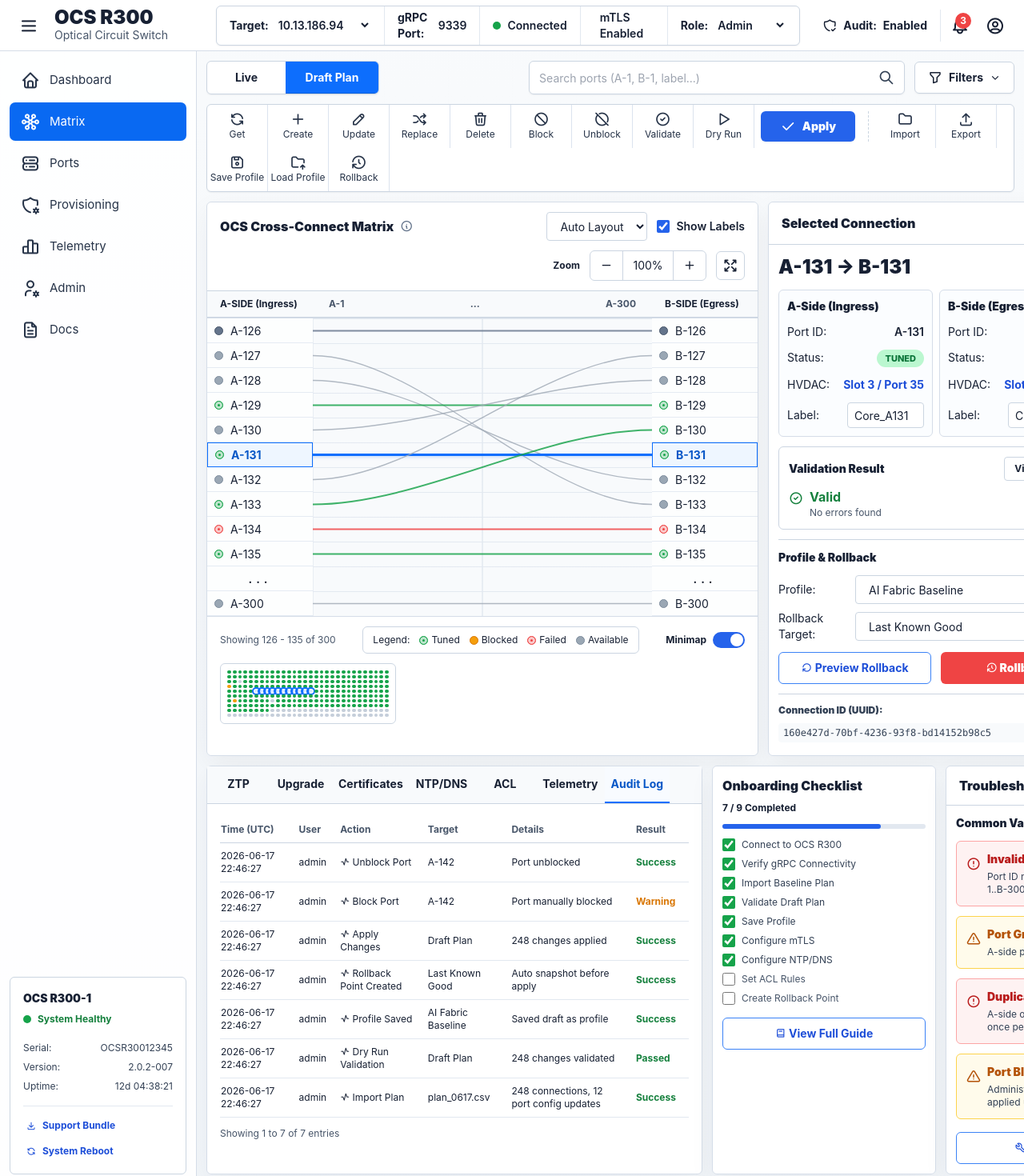
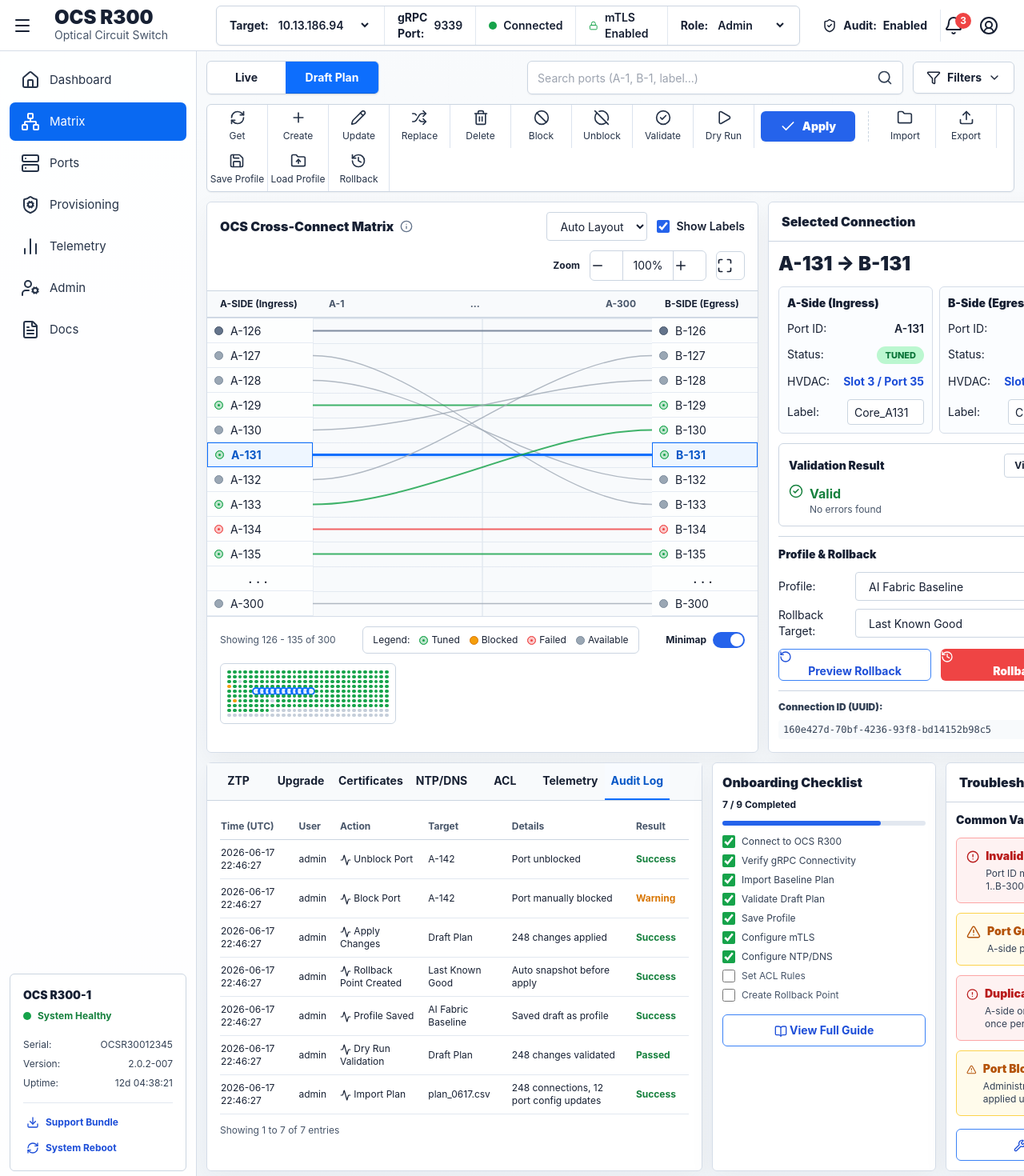
Before and after one commit to manaskottakota-lumentum/OCS_R300_GUI, a React (Vite) app: page / in a window 1280 px wide. Shown: the top 1470 px of the page at 80% size. Built offline with nearby package versions, Linux system fonts and the light colour scheme.

Commit message:
Replace webfont icons with SVG icons

```diff
--- a/index.html
+++ b/index.html
@@ -5,10 +5,6 @@
     <meta name="viewport" content="width=device-width, initial-scale=1.0" />
     <title>OCS R300 Management Console</title>
     <script src="https://cdn.tailwindcss.com"></script>
-    <link
-      rel="stylesheet"
-      href="https://cdn.jsdelivr.net/npm/@tabler/icons-webfont@latest/dist/tabler-icons.min.css"
-    />
   </head>
   <body>
     <div id="root"></div>
--- a/src/App.jsx
+++ b/src/App.jsx
@@ -1,5 +1,6 @@
 import { portNumber } from "./ocsModel.js";
 import { InspectorPanel } from "./components/InspectorPanel.jsx";
+import { Icon } from "./components/Icon.jsx";
 import { MatrixPanel } from "./components/MatrixPanel.jsx";
 import { Sidebar } from "./components/Sidebar.jsx";
 import { TopBar } from "./components/TopBar.jsx";
@@ -40,30 +41,30 @@ export default function App() {
                 if (number >= 1 && number <= 300) patch({ centerPort: number });
               }}
             />
-            <i className="ti ti-search text-xl text-slate-700" />
+            <Icon name="search" className="text-slate-700" size={20} />
           </div>
           <button className="inline-flex h-10 items-center gap-2 rounded-md border border-slate-300 bg-white px-4 text-sm font-bold shadow-sm hover:bg-slate-50">
-            <i className="ti ti-filter text-lg" />
+            <Icon name="filter" size={18} />
             Filters
-            <i className="ti ti-chevron-down" />
+            <Icon name="chevronDown" size={16} />
           </button>
         </section>
 
         <section className="mb-3 flex flex-wrap overflow-hidden rounded-md border border-slate-300 bg-white shadow-sm">
           {[
-            ["ti-refresh", "Get", actions.getConnections],
-            ["ti-plus", "Create", actions.createConnection],
-            ["ti-pencil", "Update", actions.updateSelectedConnection],
-            ["ti-switch-3", "Replace", actions.replaceDraft],
-            ["ti-trash", "Delete", actions.deleteSelected],
-            ["ti-ban", "Block", actions.blockSelected],
-            ["ti-circle-off", "Unblock", actions.unblockSelected],
-            ["ti-circle-check", "Validate", actions.validatePlan],
-            ["ti-player-play", "Dry Run", actions.dryRun],
+            ["refresh", "Get", actions.getConnections],
+            ["plus", "Create", actions.createConnection],
+            ["pencil", "Update", actions.updateSelectedConnection],
+            ["switch", "Replace", actions.replaceDraft],
+            ["trash", "Delete", actions.deleteSelected],
+            ["ban", "Block", actions.blockSelected],
+            ["circleOff", "Unblock", actions.unblockSelected],
+            ["circleCheck", "Validate", actions.validatePlan],
+            ["play", "Dry Run", actions.dryRun],
           ].map(([icon, label, onClick]) => (
             <button key={label} className="toolbar-button" onClick={onClick}>
               <span>
-                <i className={`ti ${icon}`} />
+                <Icon name={icon} className="mx-auto mb-1" size={20} />
                 {label}
               </span>
             </button>
@@ -72,20 +73,20 @@ export default function App() {
             className="m-2 inline-flex h-[38px] min-w-[118px] items-center justify-center gap-2 rounded-md bg-blue-600 px-4 text-sm font-black text-white shadow-sm hover:bg-blue-700"
             onClick={actions.applyChanges}
           >
-            <i className="ti ti-check text-xl" />
+            <Icon name="check" size={20} />
             Apply
           </button>
           <div className="mx-2 my-2 w-px border-l border-dashed border-slate-300" />
           {[
-            ["ti-folder", "Import", actions.getConnections],
-            ["ti-upload", "Export", () => window.alert("Export will move to backend/download handling later.")],
-            ["ti-device-floppy", "Save Profile", actions.saveProfile],
-            ["ti-folder-up", "Load Profile", actions.loadProfile],
-            ["ti-history", "Rollback", actions.rollback],
+            ["folder", "Import", actions.getConnections],
+            ["upload", "Export", () => window.alert("Export will move to backend/download handling later.")],
+            ["save", "Save Profile", actions.saveProfile],
+            ["folderUp", "Load Profile", actions.loadProfile],
+            ["history", "Rollback", actions.rollback],
           ].map(([icon, label, onClick]) => (
             <button key={label} className="toolbar-button" onClick={onClick}>
               <span>
-                <i className={`ti ${icon}`} />
+                <Icon name={icon} className="mx-auto mb-1" size={20} />
                 {label}
               </span>
             </button>
@@ -115,14 +116,14 @@ export default function App() {
         </div>
         {appState.dryRun.passed && (
           <div className="mx-4 mt-3 flex items-center gap-3 rounded-md border border-green-300 bg-green-50 px-4 py-3">
-            <i className="ti ti-circle-check-filled text-2xl text-green-600" />
+            <Icon name="circleCheckFilled" className="text-green-600" size={24} />
             <div className="mr-auto text-base font-black">Dry run passed: {appState.dryRun.count} changes ready to apply</div>
             <button className="inline-flex h-9 items-center gap-2 rounded-md bg-blue-600 px-5 text-sm font-bold text-white hover:bg-blue-700" onClick={actions.applyChanges}>
-              <i className="ti ti-check" />
+              <Icon name="check" size={18} />
               Apply
             </button>
             <button className="inline-flex h-9 items-center gap-2 rounded-md border border-slate-300 bg-white px-5 text-sm font-bold hover:bg-slate-50" onClick={() => patch({ dryRun: { passed: false, count: 0 } })}>
-              <i className="ti ti-x" />
+              <Icon name="x" size={18} />
               Cancel
             </button>
           </div>
--- /dev/null
+++ b/src/components/Icon.jsx
@@ -0,0 +1,56 @@
+import * as Lucide from "lucide-react";
+
+const ICONS = {
+  activity: Lucide.Activity,
+  alertCircle: Lucide.CircleAlert,
+  alertTriangle: Lucide.TriangleAlert,
+  arrowsMaximize: Lucide.Maximize,
+  ban: Lucide.Ban,
+  bell: Lucide.Bell,
+  book: Lucide.BookOpen,
+  chart: Lucide.ChartColumn,
+  check: Lucide.Check,
+  chevronDown: Lucide.ChevronDown,
+  chevronUp: Lucide.ChevronUp,
+  circleCheck: Lucide.CircleCheck,
+  circleCheckFilled: Lucide.CircleCheck,
+  circleOff: Lucide.CircleOff,
+  copy: Lucide.Copy,
+  docs: Lucide.FileText,
+  download: Lucide.Download,
+  fileText: Lucide.FileText,
+  filter: Lucide.Filter,
+  folder: Lucide.Folder,
+  folderUp: Lucide.FolderUp,
+  history: Lucide.History,
+  home: Lucide.Home,
+  info: Lucide.Info,
+  lock: Lucide.Lock,
+  lockCheck: Lucide.LockKeyhole,
+  matrix: Lucide.Network,
+  menu: Lucide.Menu,
+  minus: Lucide.Minus,
+  pencil: Lucide.Pencil,
+  play: Lucide.Play,
+  plus: Lucide.Plus,
+  ports: Lucide.Server,
+  provisioning: Lucide.ShieldCog,
+  refresh: Lucide.RefreshCw,
+  rollbackPreview: Lucide.RotateCcw,
+  save: Lucide.Save,
+  search: Lucide.Search,
+  shieldCheck: Lucide.ShieldCheck,
+  switch: Lucide.Shuffle,
+  telemetry: Lucide.ChartNoAxesColumn,
+  tool: Lucide.Wrench,
+  trash: Lucide.Trash2,
+  upload: Lucide.Upload,
+  userCircle: Lucide.CircleUserRound,
+  userCog: Lucide.UserCog,
+  x: Lucide.X,
+};
+
+export function Icon({ name, className = "", size = 18, strokeWidth = 2 }) {
+  const Component = ICONS[name] || Lucide.Square;
+  return <Component aria-hidden="true" className={className} size={size} strokeWidth={strokeWidth} />;
+}
--- a/src/components/InspectorPanel.jsx
+++ b/src/components/InspectorPanel.jsx
@@ -1,4 +1,5 @@
 import { STATUS_LABELS, hvdac, statusForPort, validateSnapshot } from "../ocsModel.js";
+import { Icon } from "./Icon.jsx";
 
 function SelectedBadge({ status }) {
   return <span className={`badge ${status}`}>{STATUS_LABELS[status] || status}</span>;
@@ -57,7 +58,7 @@ export function InspectorPanel({
       <div className="flex items-center border-b border-slate-300 px-4 py-3">
         <h2 className="mr-auto text-base font-black">Selected Connection</h2>
         <button title="Collapse inspector">
-          <i className="ti ti-chevron-up text-xl" />
+          <Icon name="chevronUp" size={20} />
         </button>
       </div>
 
@@ -95,7 +96,7 @@ export function InspectorPanel({
           </div>
           {errors.length ? (
             <div className="flex items-start gap-2 text-red-700">
-              <i className="ti ti-alert-circle text-lg" />
+              <Icon name="alertCircle" size={18} />
               <div>
                 <div className="font-bold">
                   {errors.length} error{errors.length === 1 ? "" : "s"} found
@@ -105,7 +106,7 @@ export function InspectorPanel({
             </div>
           ) : (
             <div className="flex items-start gap-2 text-green-700">
-              <i className="ti ti-circle-check text-lg" />
+              <Icon name="circleCheck" size={18} />
               <div>
                 <div className="font-bold">Valid</div>
                 <div className="text-xs text-slate-600">No errors found</div>
@@ -126,7 +127,7 @@ export function InspectorPanel({
               ))}
             </select>
             <button className="h-9 rounded border border-blue-400 text-blue-700 hover:bg-blue-50" title="Save profile" onClick={onSaveProfile}>
-              <i className="ti ti-device-floppy text-xl" />
+              <Icon name="save" size={20} />
             </button>
             <label htmlFor="rollbackSelect">Rollback Target:</label>
             <select id="rollbackSelect" className="h-9 rounded border border-slate-300 bg-white px-3">
@@ -135,7 +136,7 @@ export function InspectorPanel({
               <option>Previous Draft</option>
             </select>
             <button className="h-9 rounded border border-blue-400 text-blue-700 hover:bg-blue-50" title="Load selected profile" onClick={onLoadProfile}>
-              <i className="ti ti-folder-up text-xl" />
+              <Icon name="folderUp" size={20} />
             </button>
           </div>
           <div className="grid grid-cols-2 gap-3">
@@ -143,10 +144,10 @@ export function InspectorPanel({
               className="h-10 rounded-md border border-blue-500 bg-white text-sm font-bold text-blue-700 hover:bg-blue-50"
               onClick={onPreviewRollback}
             >
-              <i className="ti ti-rotate-clockwise" /> Preview Rollback
+              <Icon name="rollbackPreview" size={16} /> Preview Rollback
             </button>
             <button className="h-10 rounded-md bg-red-500 text-sm font-black text-white hover:bg-red-600" onClick={onRollback}>
-              <i className="ti ti-history" /> Rollback
+              <Icon name="history" size={16} /> Rollback
             </button>
           </div>
         </div>
@@ -156,7 +157,7 @@ export function InspectorPanel({
           <div className="flex items-center gap-2">
             <code className="min-w-0 flex-1 truncate rounded bg-slate-50 px-1.5 py-1">{connection.id}</code>
             <button className="h-8 w-8 rounded border border-slate-300 hover:bg-slate-50" title="Copy UUID">
-              <i className="ti ti-copy" />
+              <Icon name="copy" size={16} />
             </button>
           </div>
         </div>
--- a/src/components/MatrixPanel.jsx
+++ b/src/components/MatrixPanel.jsx
@@ -6,6 +6,7 @@ import {
   statusForPort,
   visibleNumbers,
 } from "../ocsModel.js";
+import { Icon } from "./Icon.jsx";
 
 function PortRow({ port, status, selected, showLabels, onSelect }) {
   return (
@@ -123,7 +124,7 @@ export function MatrixPanel({ state, snapshot, onSelect, onCenter, onToggleLabel
         <div className="mr-auto flex items-center gap-2 text-base font-black">
           OCS Cross-Connect Matrix
           <button className="text-slate-500" title="Matrix information">
-            <i className="ti ti-info-circle" />
+            <Icon name="info" size={16} />
           </button>
         </div>
         <select className="h-9 rounded border border-slate-300 bg-white px-3 text-sm" defaultValue="Auto Layout">
@@ -139,15 +140,15 @@ export function MatrixPanel({ state, snapshot, onSelect, onCenter, onToggleLabel
           <span className="text-xs font-bold">Zoom</span>
           <div className="inline-flex overflow-hidden rounded-md border border-slate-300">
             <button className="h-9 w-10 hover:bg-slate-50" onClick={() => onZoom(Math.max(70, state.zoom - 10))}>
-              <i className="ti ti-minus" />
+              <Icon name="minus" size={18} />
             </button>
             <div className="flex h-9 w-16 items-center justify-center border-x border-slate-300 text-sm">{state.zoom}%</div>
             <button className="h-9 w-10 hover:bg-slate-50" onClick={() => onZoom(Math.min(150, state.zoom + 10))}>
-              <i className="ti ti-plus" />
+              <Icon name="plus" size={18} />
             </button>
           </div>
           <button className="h-9 w-9 rounded-md border border-slate-300 hover:bg-slate-50" onClick={() => onZoom(100)}>
-            <i className="ti ti-arrows-maximize text-xl" />
+            <Icon name="arrowsMaximize" size={20} />
           </button>
         </div>
       </div>
--- a/src/components/Sidebar.jsx
+++ b/src/components/Sidebar.jsx
@@ -1,11 +1,13 @@
+import { Icon } from "./Icon.jsx";
+
 const NAV_ITEMS = [
-  ["ti-home", "Dashboard"],
-  ["ti-topology-star-3", "Matrix"],
-  ["ti-server-2", "Ports"],
-  ["ti-shield-cog", "Provisioning"],
-  ["ti-chart-bar", "Telemetry"],
-  ["ti-user-cog", "Admin"],
-  ["ti-file-text", "Docs"],
+  ["home", "Dashboard"],
+  ["matrix", "Matrix"],
+  ["ports", "Ports"],
+  ["provisioning", "Provisioning"],
+  ["telemetry", "Telemetry"],
+  ["userCog", "Admin"],
+  ["fileText", "Docs"],
 ];
 
 export function Sidebar() {
@@ -14,7 +16,7 @@ export function Sidebar() {
       <nav className="space-y-1">
         {NAV_ITEMS.map(([icon, label]) => (
           <div key={label} className={`nav-item ${label === "Matrix" ? "active" : ""}`}>
-            <i className={`ti ${icon} text-2xl`} />
+            <Icon name={icon} size={24} />
             <span className="nav-label">{label}</span>
           </div>
         ))}
@@ -42,11 +44,11 @@ export function Sidebar() {
         </dl>
         <div className="mt-4 border-t border-slate-200 pt-3">
           <button className="mb-2 flex w-full items-center gap-2 rounded px-1 py-1 font-bold text-blue-700 hover:bg-blue-50">
-            <i className="ti ti-download" />
+            <Icon name="download" size={16} />
             Support Bundle
           </button>
           <button className="flex w-full items-center gap-2 rounded px-1 py-1 font-bold text-blue-700 hover:bg-blue-50">
-            <i className="ti ti-refresh" />
+            <Icon name="refresh" size={16} />
             System Reboot
           </button>
         </div>
--- a/src/components/TopBar.jsx
+++ b/src/components/TopBar.jsx
@@ -1,8 +1,10 @@
+import { Icon } from "./Icon.jsx";
+
 export function TopBar({ state, onChange }) {
   return (
     <header className="topbar flex items-center gap-3 px-4">
       <button className="h-10 w-10 rounded-md hover:bg-slate-100" title="Toggle navigation">
-        <i className="ti ti-menu-2 text-2xl" />
+        <Icon name="menu" size={24} />
       </button>
 
       <div className="min-w-[190px]">
@@ -35,7 +37,7 @@ export function TopBar({ state, onChange }) {
           <span>{state.connected ? "Connected" : "Disconnected"}</span>
         </button>
         <div className="flex h-12 items-center gap-2 border-r border-slate-200 px-4 text-sm font-semibold">
-          <i className="ti ti-lock-filled text-lg text-green-600" />
+          <Icon name="lock" className="text-green-600" size={18} />
           <span>{state.mtls ? "mTLS Enabled" : "mTLS Disabled"}</span>
         </div>
         <div className="flex h-12 items-center gap-2 px-4 text-sm">
@@ -54,17 +56,17 @@ export function TopBar({ state, onChange }) {
 
       <div className="ml-auto flex items-center gap-1">
         <div className="hidden h-10 items-center gap-2 border-r border-slate-200 px-4 text-sm font-bold lg:flex">
-          <i className="ti ti-shield-check text-lg" />
+          <Icon name="shieldCheck" size={18} />
           Audit: <span>{state.auditEnabled ? "Enabled" : "Disabled"}</span>
         </div>
         <button className="relative h-10 w-10 rounded-md hover:bg-slate-100" title="Notifications">
-          <i className="ti ti-bell text-2xl" />
+          <Icon name="bell" size={24} />
           <span className="absolute right-1.5 top-1 flex h-5 min-w-5 items-center justify-center rounded-full bg-red-500 px-1 text-xs font-bold text-white">
             3
           </span>
         </button>
         <button className="h-10 w-10 rounded-md hover:bg-slate-100" title="User profile">
-          <i className="ti ti-user-circle text-2xl" />
+          <Icon name="userCircle" size={24} />
         </button>
       </div>
     </header>
--- a/src/components/WorkflowPanel.jsx
+++ b/src/components/WorkflowPanel.jsx
@@ -1,4 +1,5 @@
 import { TROUBLESHOOTING_CARDS, WORKFLOW_TABS } from "../ocsModel.js";
+import { Icon } from "./Icon.jsx";
 
 function MetricCard({ title, unit, values, color }) {
   const max = Math.max(...values, 1);
@@ -50,7 +51,7 @@ function AuditTable({ logs }) {
               <td className="py-2 pr-4">{row.time}</td>
               <td className="py-2 pr-4">{row.user}</td>
               <td className="py-2 pr-4">
-                <i className="ti ti-activity" /> {row.action}
+                <Icon name="activity" className="inline" size={14} /> {row.action}
               </td>
               <td className="py-2 pr-4">{row.target}</td>
               <td className="py-2 pr-4">{row.details}</td>
@@ -120,7 +121,7 @@ function TabContent({ state, patch }) {
     return (
       <div className="rounded-md border border-slate-300 p-4">
         <div className="mb-3 flex items-center gap-2 text-lg font-black">
-          <i className="ti ti-lock-check text-green-600" /> Certificate / mTLS Management
+          <Icon name="lockCheck" className="text-green-600" size={20} /> Certificate / mTLS Management
         </div>
         <dl className="grid gap-3 text-sm md:grid-cols-2">
           <div>
@@ -271,7 +272,7 @@ export function OnboardingPanel({ state, patch }) {
         ))}
       </div>
       <button className="mt-4 h-10 w-full rounded-md border border-blue-500 text-sm font-bold text-blue-700 hover:bg-blue-50">
-        <i className="ti ti-book-2" /> View Full Guide
+        <Icon name="book" className="inline" size={16} /> View Full Guide
       </button>
     </aside>
   );
@@ -289,7 +290,7 @@ export function TroubleshootingPanel() {
             return (
               <button key={card.title} className={`w-full rounded-md border ${color} p-3 text-left hover:brightness-[0.98]`}>
                 <div className="flex gap-2">
-                  <i className={`ti ${card.icon} mt-0.5 text-lg`} />
+                  <Icon name={card.severity === "error" ? "alertCircle" : "alertTriangle"} className="mt-0.5" size={18} />
                   <div>
                     <div className="text-sm font-black">{card.title}</div>
                     <div className="mt-1 text-xs text-slate-700">{card.detail}</div>
@@ -300,7 +301,7 @@ export function TroubleshootingPanel() {
           })}
         </div>
         <button className="mt-4 h-10 w-full rounded-md border border-blue-500 text-sm font-bold text-blue-700 hover:bg-blue-50">
-          <i className="ti ti-tool" /> View All Diagnostics
+          <Icon name="tool" className="inline" size={16} /> View All Diagnostics
         </button>
       </div>
     </aside>
```
Also changed, not shown: package.json (+4 -4 lines), 2 other files (tests, documents, lock files or other folders).
